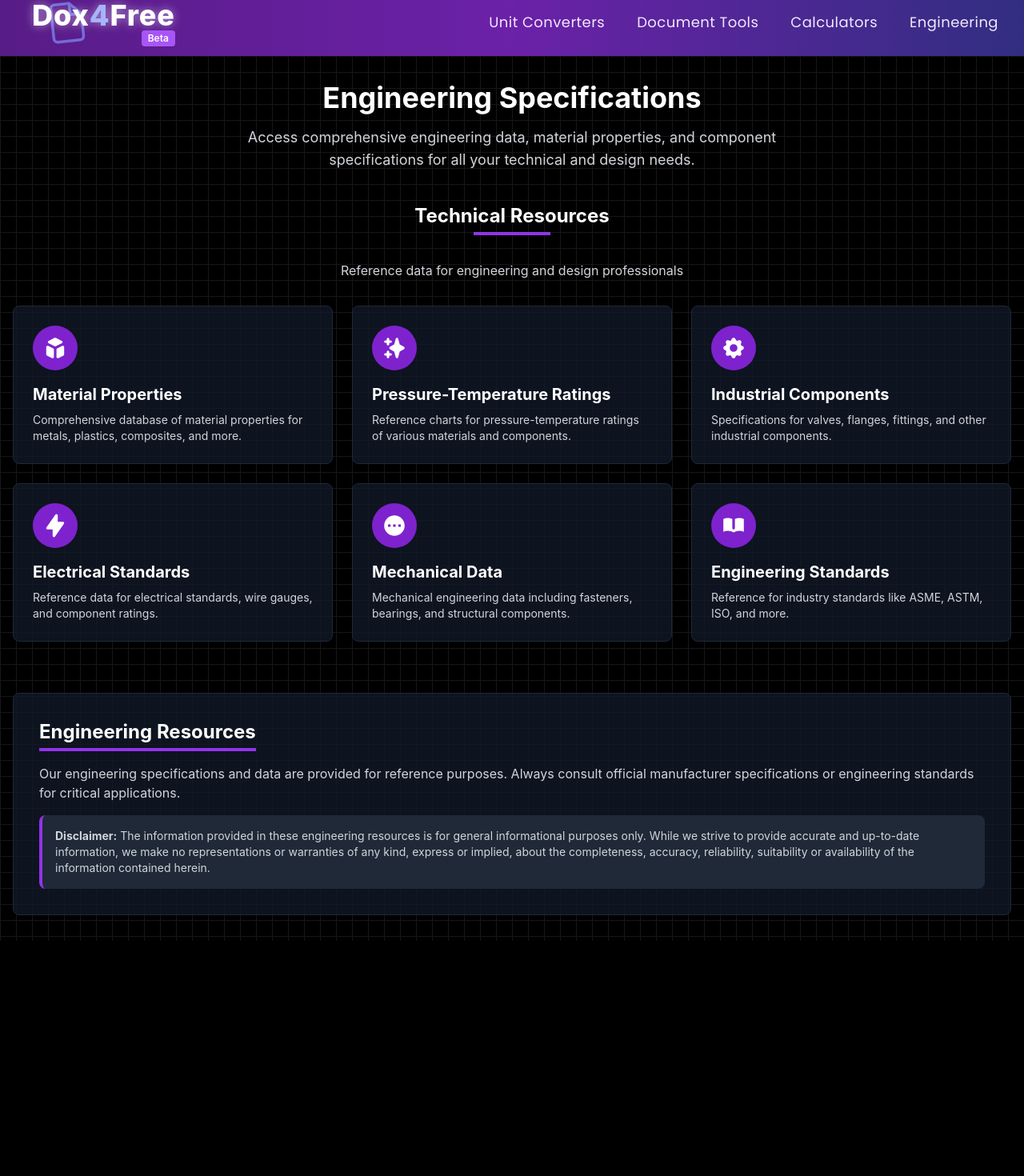
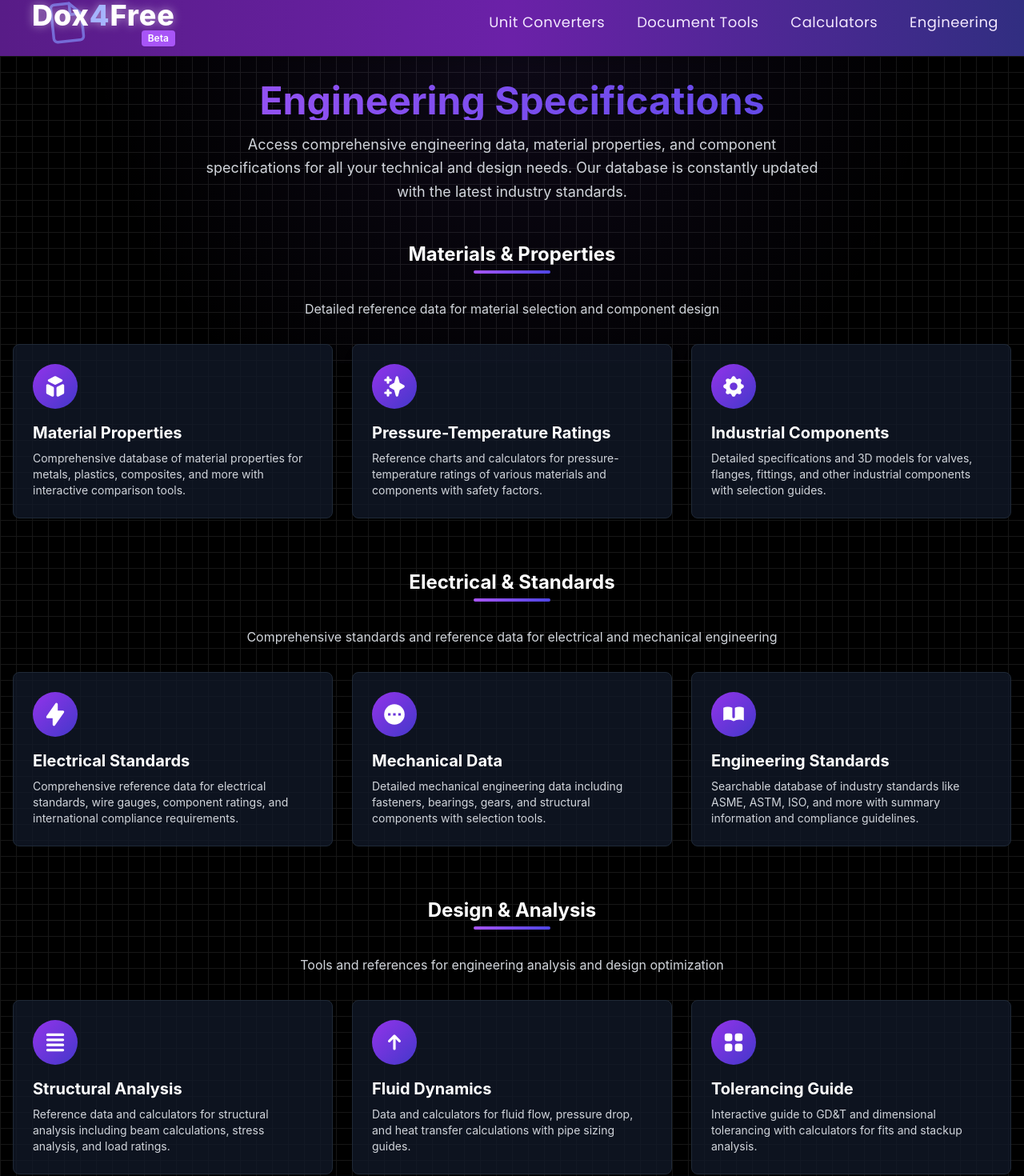
Before and after one commit to Evrenyilmaz101/dox4free, a React (Create React App) app: page /engineering-specs in a window 1280 px wide. Shown: the part 15-1485 px from the top of the page at 80% size. Before the commit the page ends 1191 px from the top, so only its background shows below. Built offline with nearby package versions, Linux system fonts and the light colour scheme.

Commit message:
Enhance EngineeringSpecsPage with improved styling and layout

```diff
--- a/src/pages/EngineeringSpecsPage.tsx
+++ b/src/pages/EngineeringSpecsPage.tsx
@@ -10,11 +10,12 @@ const EngineeringSpecsPage: React.FC = () => {
   const location = useLocation();
   const isRootPath = location.pathname === '/engineering-specs';
 
-  const specs = [
+  // Materials & Properties
+  const materialSpecs = [
     {
       name: 'Material Properties',
       path: '/engineering-specs/materials',
-      description: 'Comprehensive database of material properties for metals, plastics, composites, and more.',
+      description: 'Comprehensive database of material properties for metals, plastics, composites, and more with interactive comparison tools.',
       icon: (
         <svg xmlns="http://www.w3.org/2000/svg" className="h-8 w-8 text-white" viewBox="0 0 20 20" fill="currentColor">
           <path d="M11 17a1 1 0 001.447.894l4-2A1 1 0 0017 15V9.236a1 1 0 00-1.447-.894l-4 2a1 1 0 00-.553.894V17zM15.211 6.276a1 1 0 000-1.788l-4.764-2.382a1 1 0 00-.894 0L4.789 4.488a1 1 0 000 1.788l4.764 2.382a1 1 0 00.894 0l4.764-2.382zM4.447 8.342A1 1 0 003 9.236V15a1 1 0 00.553.894l4 2A1 1 0 009 17v-5.764a1 1 0 00-.553-.894l-4-2z" />
@@ -24,7 +25,7 @@ const EngineeringSpecsPage: React.FC = () => {
     {
       name: 'Pressure-Temperature Ratings',
       path: '/engineering-specs/pressure-temperature',
-      description: 'Reference charts for pressure-temperature ratings of various materials and components.',
+      description: 'Reference charts and calculators for pressure-temperature ratings of various materials and components with safety factors.',
       icon: (
         <svg xmlns="http://www.w3.org/2000/svg" className="h-8 w-8 text-white" viewBox="0 0 20 20" fill="currentColor">
           <path fillRule="evenodd" d="M5 2a1 1 0 011 1v1h1a1 1 0 010 2H6v1a1 1 0 01-2 0V6H3a1 1 0 010-2h1V3a1 1 0 011-1zm0 10a1 1 0 011 1v1h1a1 1 0 110 2H6v1a1 1 0 11-2 0v-1H3a1 1 0 110-2h1v-1a1 1 0 011-1zM12 2a1 1 0 01.967.744L14.146 7.2 17.5 9.134a1 1 0 010 1.732l-3.354 1.935-1.18 4.455a1 1 0 01-1.933 0L9.854 12.8 6.5 10.866a1 1 0 010-1.732l3.354-1.935 1.18-4.455A1 1 0 0112 2z" clipRule="evenodd" />
@@ -34,17 +35,21 @@ const EngineeringSpecsPage: React.FC = () => {
     {
       name: 'Industrial Components',
       path: '/engineering-specs/components',
-      description: 'Specifications for valves, flanges, fittings, and other industrial components.',
+      description: 'Detailed specifications and 3D models for valves, flanges, fittings, and other industrial components with selection guides.',
       icon: (
         <svg xmlns="http://www.w3.org/2000/svg" className="h-8 w-8 text-white" viewBox="0 0 20 20" fill="currentColor">
           <path fillRule="evenodd" d="M11.49 3.17c-.38-1.56-2.6-1.56-2.98 0a1.532 1.532 0 01-2.286.948c-1.372-.836-2.942.734-2.106 2.106.54.886.061 2.042-.947 2.287-1.561.379-1.561 2.6 0 2.978a1.532 1.532 0 01.947 2.287c-.836 1.372.734 2.942 2.106 2.106a1.532 1.532 0 012.287.947c.379 1.561 2.6 1.561 2.978 0a1.533 1.533 0 012.287-.947c1.372.836 2.942-.734 2.106-2.106a1.533 1.533 0 01.947-2.287c1.561-.379 1.561-2.6 0-2.978a1.532 1.532 0 01-.947-2.287c.836-1.372-.734-2.942-2.106-2.106a1.532 1.532 0 01-2.287-.947zM10 13a3 3 0 100-6 3 3 0 000 6z" clipRule="evenodd" />
         </svg>
       )
-    },
+    }
+  ];
+
+  // Electrical & Standards
+  const electricalSpecs = [
     {
       name: 'Electrical Standards',
       path: '/engineering-specs/electrical',
-      description: 'Reference data for electrical standards, wire gauges, and component ratings.',
+      description: 'Comprehensive reference data for electrical standards, wire gauges, component ratings, and international compliance requirements.',
       icon: (
         <svg xmlns="http://www.w3.org/2000/svg" className="h-8 w-8 text-white" viewBox="0 0 20 20" fill="currentColor">
           <path fillRule="evenodd" d="M11.3 1.046A1 1 0 0112 2v5h4a1 1 0 01.82 1.573l-7 10A1 1 0 018 18v-5H4a1 1 0 01-.82-1.573l7-10a1 1 0 011.12-.38z" clipRule="evenodd" />
@@ -54,7 +59,7 @@ const EngineeringSpecsPage: React.FC = () => {
     {
       name: 'Mechanical Data',
       path: '/engineering-specs/mechanical',
-      description: 'Mechanical engineering data including fasteners, bearings, and structural components.',
+      description: 'Detailed mechanical engineering data including fasteners, bearings, gears, and structural components with selection tools.',
       icon: (
         <svg xmlns="http://www.w3.org/2000/svg" className="h-8 w-8 text-white" viewBox="0 0 20 20" fill="currentColor">
           <path fillRule="evenodd" d="M10 18a8 8 0 100-16 8 8 0 000 16zM7 9H5v2h2V9zm8 0h-2v2h2V9zM9 9h2v2H9V9z" clipRule="evenodd" />
@@ -64,10 +69,44 @@ const EngineeringSpecsPage: React.FC = () => {
     {
       name: 'Engineering Standards',
       path: '/engineering-specs/standards',
-      description: 'Reference for industry standards like ASME, ASTM, ISO, and more.',
+      description: 'Searchable database of industry standards like ASME, ASTM, ISO, and more with summary information and compliance guidelines.',
       icon: (
         <svg xmlns="http://www.w3.org/2000/svg" className="h-8 w-8 text-white" viewBox="0 0 20 20" fill="currentColor">
           <path d="M9 4.804A7.968 7.968 0 005.5 4c-1.255 0-2.443.29-3.5.804v10A7.969 7.969 0 015.5 14c1.669 0 3.218.51 4.5 1.385A7.962 7.962 0 0114.5 14c1.255 0 2.443.29 3.5.804v-10A7.968 7.968 0 0014.5 4c-1.255 0-2.443.29-3.5.804V12a1 1 0 11-2 0V4.804z" />
+        </svg>
+      )
+    }
+  ];
+
+  // Design & Analysis
+  const designSpecs = [
+    {
+      name: 'Structural Analysis',
+      path: '/engineering-specs/structural',
+      description: 'Reference data and calculators for structural analysis including beam calculations, stress analysis, and load ratings.',
+      icon: (
+        <svg xmlns="http://www.w3.org/2000/svg" className="h-8 w-8 text-white" viewBox="0 0 20 20" fill="currentColor">
+          <path fillRule="evenodd" d="M3 4a1 1 0 011-1h12a1 1 0 110 2H4a1 1 0 01-1-1zm0 4a1 1 0 011-1h12a1 1 0 110 2H4a1 1 0 01-1-1zm0 4a1 1 0 011-1h12a1 1 0 110 2H4a1 1 0 01-1-1zm0 4a1 1 0 011-1h12a1 1 0 110 2H4a1 1 0 01-1-1z" clipRule="evenodd" />
+        </svg>
+      )
+    },
+    {
+      name: 'Fluid Dynamics',
+      path: '/engineering-specs/fluid',
+      description: 'Data and calculators for fluid flow, pressure drop, and heat transfer calculations with pipe sizing guides.',
+      icon: (
+        <svg xmlns="http://www.w3.org/2000/svg" className="h-8 w-8 text-white" viewBox="0 0 20 20" fill="currentColor">
+          <path fillRule="evenodd" d="M5.293 9.707a1 1 0 010-1.414l4-4a1 1 0 011.414 0l4 4a1 1 0 01-1.414 1.414L11 7.414V15a1 1 0 11-2 0V7.414L6.707 9.707a1 1 0 01-1.414 0z" clipRule="evenodd" />
+        </svg>
+      )
+    },
+    {
+      name: 'Tolerancing Guide',
+      path: '/engineering-specs/tolerancing',
+      description: 'Interactive guide to GD&T and dimensional tolerancing with calculators for fits and stackup analysis.',
+      icon: (
+        <svg xmlns="http://www.w3.org/2000/svg" className="h-8 w-8 text-white" viewBox="0 0 20 20" fill="currentColor">
+          <path d="M5 3a2 2 0 00-2 2v2a2 2 0 002 2h2a2 2 0 002-2V5a2 2 0 00-2-2H5zM5 11a2 2 0 00-2 2v2a2 2 0 002 2h2a2 2 0 002-2v-2a2 2 0 00-2-2H5zM11 5a2 2 0 012-2h2a2 2 0 012 2v2a2 2 0 01-2 2h-2a2 2 0 01-2-2V5zM11 13a2 2 0 012-2h2a2 2 0 012 2v2a2 2 0 01-2 2h-2a2 2 0 01-2-2v-2z" />
         </svg>
       )
     }
@@ -85,36 +124,46 @@ const EngineeringSpecsPage: React.FC = () => {
         }}
       />
 
+      {/* Glow Overlay */}
+      <div
+        className="absolute top-0 left-0 right-0 h-96 pointer-events-none z-0 opacity-30"
+        style={{
+          background: 'radial-gradient(circle at 50% 0%, rgba(139, 92, 246, 0.3), rgba(0, 0, 0, 0) 70%)'
+        }}
+      />
+
       <div className="relative z-10 container mx-auto px-4 py-8">
         {isRootPath ? (
           <>
-            <div className="text-center mb-10">
-              <h1 className="text-4xl font-bold mb-4">Engineering Specifications</h1>
-              <p className="text-lg text-gray-300 max-w-3xl mx-auto">
+            <div className="text-center mb-12">
+              <h1 className="text-5xl font-bold mb-4 bg-clip-text text-transparent bg-gradient-to-r from-purple-500 to-indigo-600">Engineering Specifications</h1>
+              <p className="text-lg text-gray-300 max-w-3xl mx-auto leading-relaxed">
                 Access comprehensive engineering data, material properties, and
-                component specifications for all your technical and design needs.
+                component specifications for all your technical and design needs. Our database is
+                constantly updated with the latest industry standards.
               </p>
             </div>
 
+            {/* Materials & Properties */}
             <div className="mb-16">
               <h2 className="text-2xl font-bold mb-8 pb-2 text-center relative">
-                Technical Resources
-                <span className="absolute bottom-0 left-1/2 transform -translate-x-1/2 w-24 h-1 bg-purple-600"></span>
+                Materials & Properties
+                <span className="absolute bottom-0 left-1/2 transform -translate-x-1/2 w-24 h-1 bg-gradient-to-r from-purple-500 to-indigo-600 rounded-full"></span>
               </h2>
-              <p className="text-center text-gray-300 mb-8">Reference data for engineering and design professionals</p>
+              <p className="text-center text-gray-300 mb-8">Detailed reference data for material selection and component design</p>
 
               <div className="grid grid-cols-1 md:grid-cols-3 gap-6">
-                {specs.map((spec, index) => (
+                {materialSpecs.map((spec, index) => (
                   <Link
                     key={index}
                     to={spec.path}
-                    className="flex flex-col bg-gray-900 bg-opacity-80 rounded-lg overflow-hidden border border-gray-800 hover:border-purple-700 transition duration-300"
+                    className="group flex flex-col bg-gray-900 bg-opacity-80 rounded-lg overflow-hidden border border-gray-800 hover:border-purple-500 transition duration-300 shadow-lg hover:shadow-purple-500/20"
                   >
                     <div className="p-6">
-                      <div className="w-14 h-14 bg-purple-700 rounded-full flex items-center justify-center mb-4">
+                      <div className="w-14 h-14 bg-gradient-to-br from-purple-600 to-indigo-700 rounded-full flex items-center justify-center mb-4 transform group-hover:scale-110 transition-transform duration-300">
                         {spec.icon}
                       </div>
-                      <h2 className="text-xl font-bold mb-2 text-white">{spec.name}</h2>
+                      <h2 className="text-xl font-bold mb-2 text-white group-hover:text-purple-400 transition-colors duration-300">{spec.name}</h2>
                       <p className="text-gray-300 text-sm">{spec.description}</p>
                     </div>
                   </Link>
@@ -122,10 +171,71 @@ const EngineeringSpecsPage: React.FC = () => {
               </div>
             </div>
 
-            <div className="mt-12 p-8 bg-gray-900 bg-opacity-80 rounded-lg border border-gray-800">
+            {/* Electrical & Standards */}
+            <div className="mb-16">
+              <h2 className="text-2xl font-bold mb-8 pb-2 text-center relative">
+                Electrical & Standards
+                <span className="absolute bottom-0 left-1/2 transform -translate-x-1/2 w-24 h-1 bg-gradient-to-r from-purple-500 to-indigo-600 rounded-full"></span>
+              </h2>
+              <p className="text-center text-gray-300 mb-8">Comprehensive standards and reference data for electrical and mechanical engineering</p>
+
+              <div className="grid grid-cols-1 md:grid-cols-3 gap-6">
+                {electricalSpecs.map((spec, index) => (
+                  <Link
+                    key={index}
+                    to={spec.path}
+                    className="group flex flex-col bg-gray-900 bg-opacity-80 rounded-lg overflow-hidden border border-gray-800 hover:border-purple-500 transition duration-300 shadow-lg hover:shadow-purple-500/20"
+                  >
+                    <div className="p-6">
+                      <div className="w-14 h-14 bg-gradient-to-br from-purple-600 to-indigo-700 rounded-full flex items-center justify-center mb-4 transform group-hover:scale-110 transition-transform duration-300">
+                        {spec.icon}
+                      </div>
+                      <h2 className="text-xl font-bold mb-2 text-white group-hover:text-purple-400 transition-colors duration-300">{spec.name}</h2>
+                      <p className="text-gray-300 text-sm">{spec.description}</p>
+                    </div>
+                  </Link>
+                ))}
+              </div>
+            </div>
+
+            {/* Design & Analysis */}
+            <div className="mb-16">
+              <h2 className="text-2xl font-bold mb-8 pb-2 text-center relative">
+                Design & Analysis
+                <span className="absolute bottom-0 left-1/2 transform -translate-x-1/2 w-24 h-1 bg-gradient-to-r from-purple-500 to-indigo-600 rounded-full"></span>
+              </h2>
+              <p className="text-center text-gray-300 mb-8">Tools and references for engineering analysis and design optimization</p>
+
+              <div className="grid grid-cols-1 md:grid-cols-3 gap-6">
+                {designSpecs.map((spec, index) => (
+                  <Link
+                    key={index}
+                    to={spec.path}
+                    className="group flex flex-col bg-gray-900 bg-opacity-80 rounded-lg overflow-hidden border border-gray-800 hover:border-purple-500 transition duration-300 shadow-lg hover:shadow-purple-500/20"
+                  >
+                    <div className="p-6">
+                      <div className="w-14 h-14 bg-gradient-to-br from-purple-600 to-indigo-700 rounded-full flex items-center justify-center mb-4 transform group-hover:scale-110 transition-transform duration-300">
+                        {spec.icon}
+                      </div>
+                      <h2 className="text-xl font-bold mb-2 text-white group-hover:text-purple-400 transition-colors duration-300">{spec.name}</h2>
+                      <p className="text-gray-300 text-sm">{spec.description}</p>
+                    </div>
+                  </Link>
+                ))}
+              </div>
+            </div>
+
+            <div className="mt-12 p-8 bg-gray-900 bg-opacity-80 rounded-lg border border-gray-800 shadow-lg">
+              <div className="flex flex-col md:flex-row items-start md:items-center gap-6">
+                <div className="bg-gradient-to-br from-purple-600 to-indigo-700 p-4 rounded-full">
+                  <svg xmlns="http://www.w3.org/2000/svg" className="h-10 w-10 text-white" fill="none" viewBox="0 0 24 24" stroke="currentColor">
+                    <path strokeLinecap="round" strokeLinejoin="round" strokeWidth={2} d="M13 16h-1v-4h-1m1-4h.01M21 12a9 9 0 11-18 0 9 9 0 0118 0z" />
+                  </svg>
+                </div>
+                <div className="flex-1">
                   <h2 className="text-2xl font-bold mb-4 pb-2 relative inline-block">
                     Engineering Resources
-                <span className="absolute bottom-0 left-0 w-full h-1 bg-purple-600"></span>
+                    <span className="absolute bottom-0 left-0 w-full h-1 bg-gradient-to-r from-purple-500 to-indigo-600 rounded-full"></span>
                   </h2>
                   <p className="text-gray-300 mb-4">
                     Our engineering specifications and data are provided for reference purposes.
@@ -139,6 +249,8 @@ const EngineeringSpecsPage: React.FC = () => {
                     </p>
                   </div>
                 </div>
+              </div>
+            </div>
           </>
         ) : (
           <Routes>
@@ -148,6 +260,9 @@ const EngineeringSpecsPage: React.FC = () => {
             <Route path="/electrical" element={<div className="p-6 bg-gray-800 rounded-lg">Electrical Standards Coming Soon</div>} />
             <Route path="/mechanical" element={<div className="p-6 bg-gray-800 rounded-lg">Mechanical Data Coming Soon</div>} />
             <Route path="/standards" element={<div className="p-6 bg-gray-800 rounded-lg">Engineering Standards Coming Soon</div>} />
+            <Route path="/structural" element={<div className="p-6 bg-gray-800 rounded-lg">Structural Analysis Coming Soon</div>} />
+            <Route path="/fluid" element={<div className="p-6 bg-gray-800 rounded-lg">Fluid Dynamics Coming Soon</div>} />
+            <Route path="/tolerancing" element={<div className="p-6 bg-gray-800 rounded-lg">Tolerancing Guide Coming Soon</div>} />
           </Routes>
         )}
       </div>
```
Lines whose indentation alone changed are shown as unchanged.
